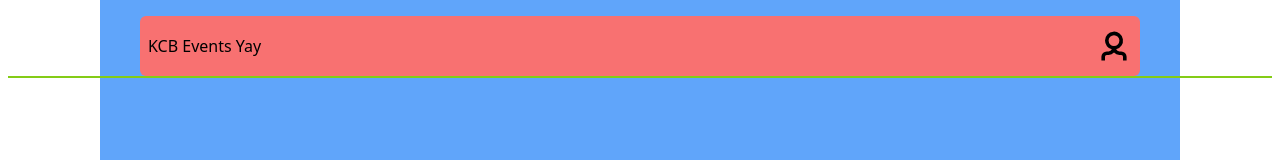
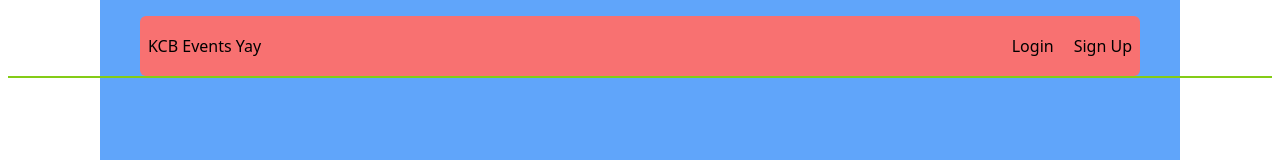
Before and after one commit to Yuremeshi/kcb-event_frontend, a React (Vite) app: page / in a window 1280 px wide. Shown: the top 160 px of the page. Built offline with nearby package versions, Linux system fonts and the light colour scheme.

Commit message:
Dropdown menu for logged in users.  Started modal for logging in.

```diff
--- a/src/components/layout/header/DropdownHeader.js
+++ b/src/components/layout/header/DropdownHeader.js
@@ -1,27 +1,57 @@
 import React from 'react';
 import { Menu } from '@headlessui/react';
+import { LoginDialog } from '../../modal/Login';
 
 export const DropdownHeader = () => {
     return (
         <div class="flex gap-5 mr-2">
-            <Menu as="div" id="Dropdown-Container" class="flex relative">
+            {/* Dropdown menu currently commented out until logic for user status is made */}
+            {/* <Menu as="div" id="Dropdown-Container" class="flex relative">
                 <Menu.Button>
                     <svg class="h-[36px] w-[36px]" viewBox="0 0 20 20" focusable="false" aria-hidden="true">
                         <path fill-rule="evenodd" d="M5 7a5 5 0 1 1 6.192 4.857A2 2 0 0 0 13 13h1a3 3 0 0 1 3 3v2h-2v-2a1 1 0 0 0-1-1h-1a3.99 3.99 0 0 1-3-1.354A3.99 3.99 0 0 1 7 15H6a1 1 0 0 0-1 1v2H3v-2a3 3 0 0 1 3-3h1a2 2 0 0 0 1.808-1.143A5.002 5.002 0 0 1 5 7zm5 3a3 3 0 1 1 0-6 3 3 0 0 1 0 6z"></path>
                     </svg>
                 </Menu.Button>
-                <Menu.Items id="Dropdown-List-Container" class="absolute block z-100 top-full right-0">
-                    <div>
-                        Dropdown Test
+                <Menu.Items id="Dropdown-List-Container" class="absolute block z-100 top-full right-0 w-52 bg-slate-50 rounded-md">
+                    <div class="flex items-center h-10 mx-2">
+                        Username Placeholder
                     </div>
-                    <div>
-                        Dropdown Test 2
-                    </div>
+                    <div class="block border-[1px] border-t-slate-300 w-11/12 mt-1 mb-2 mx-2"></div>
+                    <Menu.Item>
+                        {({ active }) => (
+                            <a href="index.html" class={`flex items-center px-2
+                            ${active ? "bg-cyan-600 text-white" : "text-gray-700"}
+                            `}>
+                                Account
+                            </a>
+                        )}
+                    </Menu.Item>
+                    <Menu.Item>
+                        {({ active }) => (
+                            <a href="index.html" class={`flex items-center px-2 mt-2
+                            ${active ? "bg-cyan-600 text-white" : "text-gray-700"}
+                            `}>
+                                Your Events
+                            </a>
+                        )}
+                    </Menu.Item>
+                    <div class="block border-[1px] border-t-slate-300 w-11/12 mt-3 mx-2"></div>
+                    <Menu.Item>
+                        {({ active }) => (
+                            <a href="index.html" class={`flex items-center px-2 my-2
+                            ${active ? "bg-cyan-600 text-white" : "text-gray-700"}
+                            `}>
+                                Logout
+                            </a>
+                        )}
+                    </Menu.Item>
                 </Menu.Items>
-            </Menu>
-            {/* Placeholder for guests */}
-            {/* <div>Login</div>
-            <div>Sign Up</div> */}
+            </Menu> */}
+            {/* Guest Header */}
+            <div>
+                <LoginDialog />
+            </div>
+            <a>Sign Up</a>
         </div>
 
     )
--- /dev/null
+++ b/src/components/modal/Login.js
@@ -0,0 +1,45 @@
+import React, { useState, Fragment } from 'react';
+import { Dialog, Transition } from '@headlessui/react';
+
+export function LoginDialog() {
+    let [isOpen, setIsOpen] = useState(false)
+
+    function closeLoginModal() {
+        setIsOpen(false)
+    }
+
+    function openLoginModal() {
+        setIsOpen(true)
+    }
+
+    function handleLogin() {
+
+    }
+
+    return (
+        <>
+            <div>
+                <button type="button" onClick={openLoginModal}>
+                    Login
+                </button>
+            </div>
+
+            <Transition appear show={isOpen} as={Fragment}>
+                <Dialog open={isOpen} onClose={() => setIsOpen(false)}>
+                    <Dialog.Panel>
+                        <Dialog.Title>Login</Dialog.Title>
+                        <Dialog.Description>
+                            Login to your account
+                        </Dialog.Description>
+
+                        <p>Placeholder</p>
+                        <p>Placeholder 2</p>
+
+                        <button onClick={() => setIsOpen(false)}>Cancel</button>
+                        <button onClick={handleLogin}>Login</button>
+                    </Dialog.Panel>
+                </Dialog>
+            </Transition>
+        </>
+    )
+}
```
